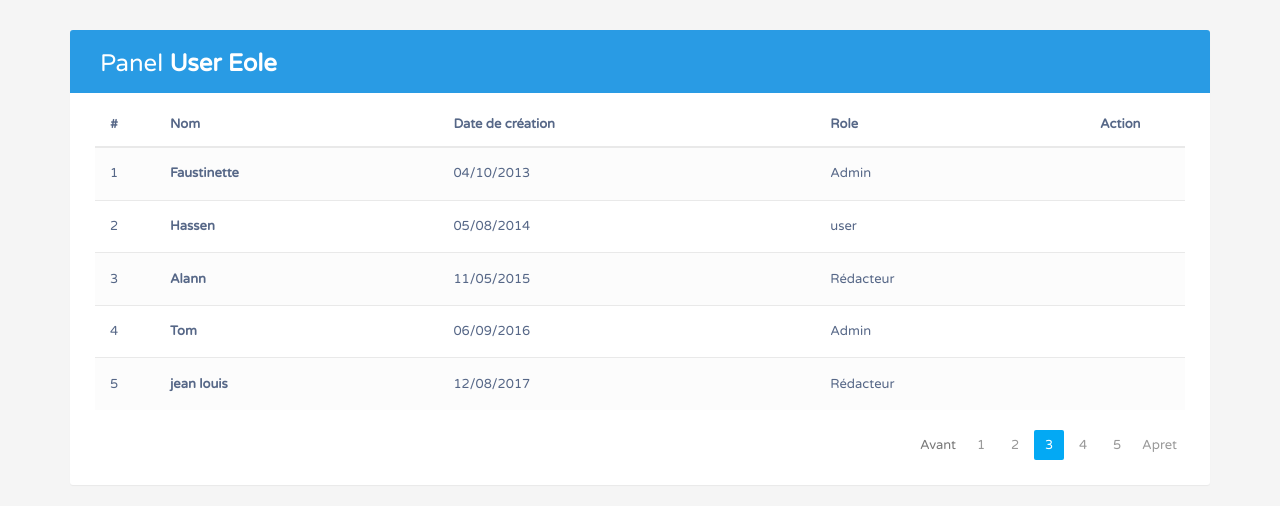
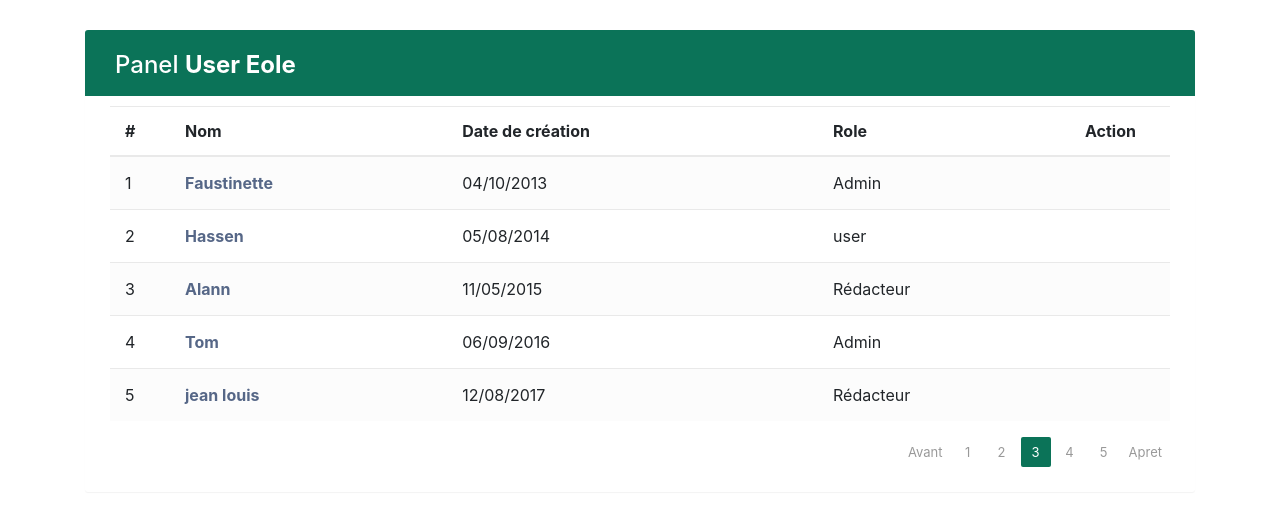
Before and after one commit to Zyco-tv/ProjetFilrouge, a PHP site: page / in a window 1280 px wide. Shown: the top 506 px of the page. Run offline with PHP 8.4, Linux system fonts and the light colour scheme.

Commit message:
style add sur le panel

```diff
--- a/panel admin/css/style.css
+++ b/panel admin/css/style.css
@@ -13,7 +13,7 @@ body {
     }
 	.table-title {
 		padding-bottom: 15px;
-    background: #299be4;
+		background: #0b7358;
 		color: #fff;
 		padding: 16px 30px;
 		margin: -20px -25px 10px;
@@ -82,10 +82,10 @@ table.table td a {
 		text-decoration: none;
 	}
 	table.table td a:hover {
-    color: #2196F3;
+		color: #0b7358;
 	}
 	table.table td a.settings {
-    color: #2196F3;
+        color: #0b7358;
     }
     table.table td a.delete {
         color: #F44336;
@@ -109,7 +109,7 @@ table.table .avatar {
         color: #10c469;
     }
     .text-info {
-    color: #62c9e8;
+        color: #0b7358;
     }
     .text-warning {
         color: #FFC107;
@@ -137,10 +137,10 @@ table.table .avatar {
         color: #666;
     }
     .pagination li.active a, .pagination li.active a.page-link {
-    background: #03A9F4;
+        background: #0b7358;
     }
     .pagination li.active a:hover {
-    background: #0397d6;
+        background: #0b7358;
     }
 	.pagination li.disabled i {
         color: #ccc;
@@ -154,3 +154,11 @@ table.table .avatar {
         margin-top: 10px;
         font-size: 13px;
     }
+
+    .eole{
+        background-color: #0b7358;
+    }
+
+    .txt{
+        color: white;
+    }
--- a/panel admin/index.html
+++ b/panel admin/index.html
@@ -8,10 +8,10 @@
 <link rel="stylesheet" href="https://fonts.googleapis.com/css?family=Roboto|Varela+Round">
 <link rel="stylesheet" href="https://fonts.googleapis.com/icon?family=Material+Icons">
 <link rel="stylesheet" href="https://maxcdn.bootstrapcdn.com/font-awesome/4.7.0/css/font-awesome.min.css">
-<link rel="stylesheet" href="https://maxcdn.bootstrapcdn.com/bootstrap/3.3.7/css/bootstrap.min.css">
 <script src="https://ajax.googleapis.com/ajax/libs/jquery/1.12.4/jquery.min.js"></script>
 <script src="https://maxcdn.bootstrapcdn.com/bootstrap/3.3.7/js/bootstrap.min.js"></script>
 <link rel="stylesheet" href="css/style.css">
+<link href="vendor/bootstrap/css/bootstrap.min.css" rel="stylesheet">
 <script type="text/javascript">
 $(document).ready(function(){
 	$('[data-toggle="tooltip"]').tooltip();
```
Also changed, not shown: panel admin/css/menu.css (added), 1 other file. Lines whose indentation alone changed are shown as unchanged.
